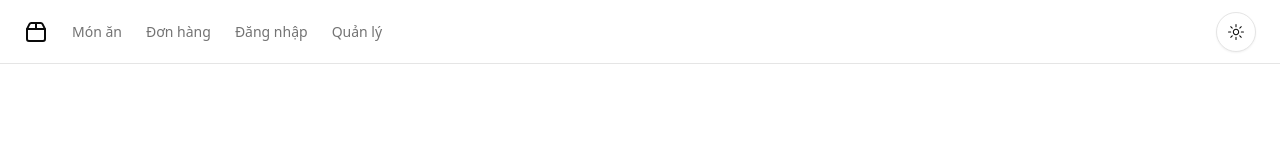
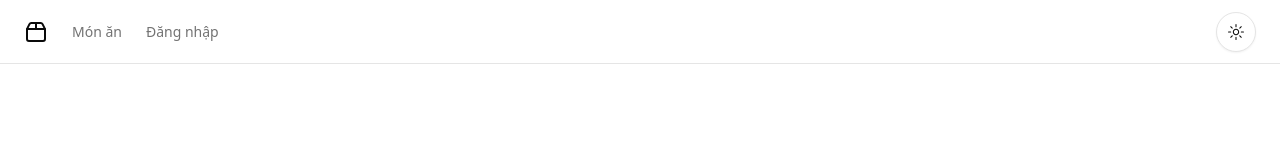
Before and after one commit to phuongduy-developer/nextjs-food, a Next.js app: page /login in a window 1280 px wide. Shown: the top 160 px of the page. Built offline with nearby package versions, Linux system fonts and the light colour scheme; no server answers.

Commit message:
feat:  update navigation items to include authentication checks and improve client-side rendering

```diff
--- a/src/app/(public)/nav-items.tsx
+++ b/src/app/(public)/nav-items.tsx
@@ -1,34 +1,55 @@
-'use client'
+"use client";
 
-import Link from 'next/link'
+import { getAccessTokenFromLocalStorage } from "@/lib/utils";
+import Link from "next/link";
+import { useEffect, useState } from "react";
 
 const menuItems = [
   {
-    title: 'Món ăn',
-    href: '/menu'
+    title: "Món ăn",
+    href: "/menu", //authRequired === undefinded tức là đăng nhập hay chưa đăng nhập đểu cho hiển thị
   },
   {
-    title: 'Đơn hàng',
-    href: '/orders'
+    title: "Đơn hàng",
+    href: "/orders",
+    authRequired: true,
   },
   {
-    title: 'Đăng nhập',
-    href: '/login',
-    authRequired: false
+    title: "Đăng nhập",
+    href: "/login",
+    authRequired: false, //Khi false nghĩa là chưa đăng nhập thì sẽ hiển thị
   },
   {
-    title: 'Quản lý',
-    href: '/manage/dashboard',
-    authRequired: true
-  }
-]
+    title: "Quản lý",
+    href: "/manage/dashboard",
+    authRequired: true, // đăng nhập rồi mới hiển thị
+  },
+];
+
+// Server: Món ăn, đăng nhập. Do server không biết trạng thái của user
+// Client: Đầu tiên client sẽ hiển thị là Món ăn, đăng nhập
+// Nhưng ngay sau đó thì client render ra là Món ăn, đơn hàng, Quản lý do đã check được trạng thái của user
 
 export default function NavItems({ className }: { className?: string }) {
+  // IMPORTANT: Don't read localStorage during render.
+  // Server render can't see it, but client can → hydration mismatch.
+  // So we keep the first render consistent, then update after mount.
+  const [isAuth, setIsAuth] = useState(false);
+
+  useEffect(() => {
+    setIsAuth(Boolean(getAccessTokenFromLocalStorage()));
+  }, []);
+
   return menuItems.map((item) => {
+    if (
+      (isAuth && item.authRequired === false) ||
+      (!isAuth && item.authRequired)
+    )
+      return null;
     return (
       <Link href={item.href} key={item.href} className={className}>
         {item.title}
       </Link>
-    )
-  })
+    );
+  });
 }
--- a/src/lib/utils.ts
+++ b/src/lib/utils.ts
@@ -1,7 +1,12 @@
 import { clsx, type ClassValue } from "clsx";
 import { UseFormSetError } from "react-hook-form";
 import { twMerge } from "tailwind-merge";
-import { EntityError, HttpError } from "./http";
+import {
+  accessTokenKey,
+  EntityError,
+  HttpError,
+  refreshTokenKey,
+} from "./http";
 import { toast } from "sonner";
 
 export function cn(...inputs: ClassValue[]) {
@@ -31,3 +36,11 @@ export const handleErrorApi = ({
     });
   }
 };
+
+const isClient = typeof window !== "undefined";
+
+export const getAccessTokenFromLocalStorage = () =>
+  isClient ? localStorage.getItem(accessTokenKey) : null;
+
+export const getRefreshTokenFromLocalStorage = () =>
+  isClient ? localStorage.getItem(refreshTokenKey) : null;
```
